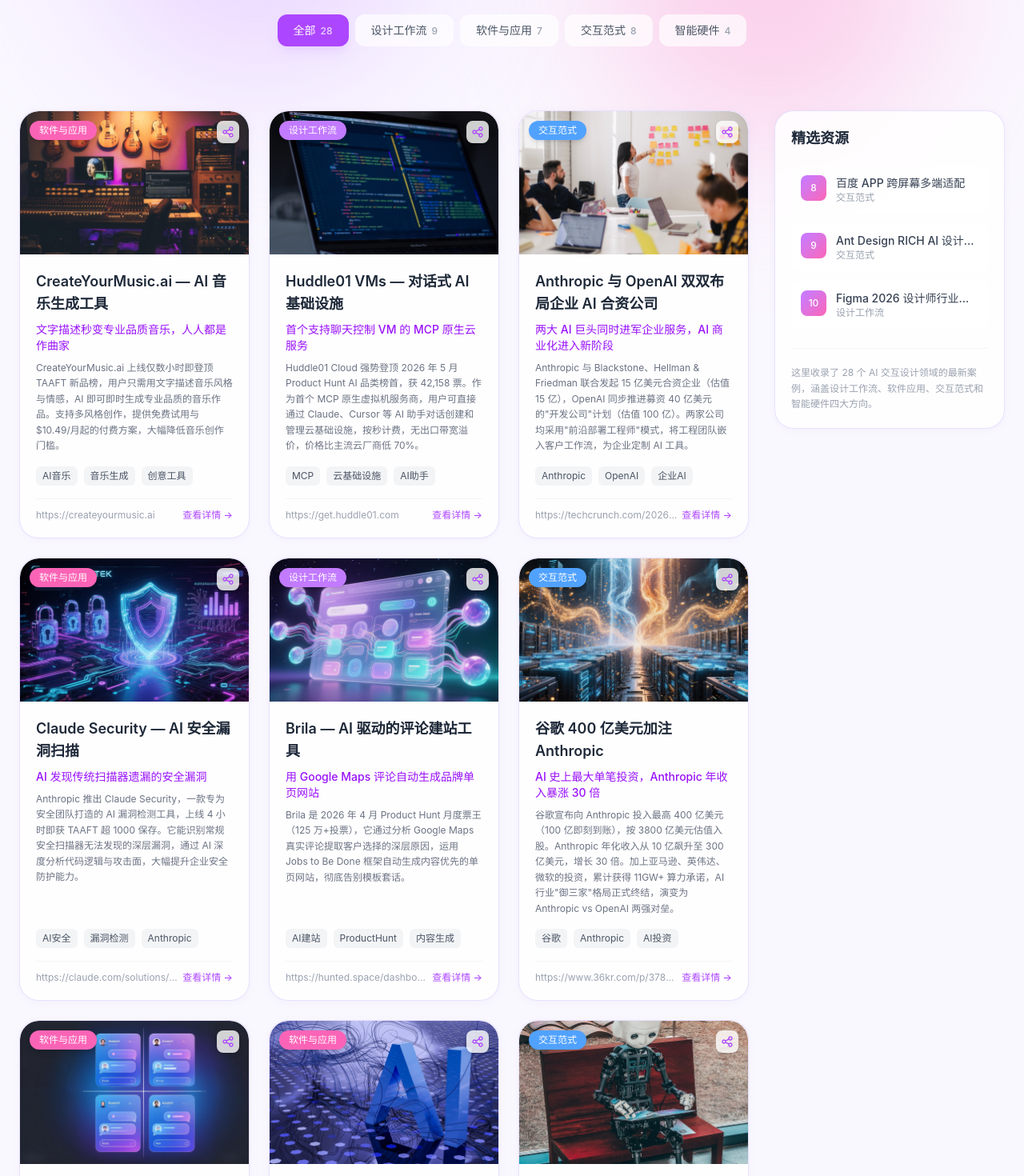
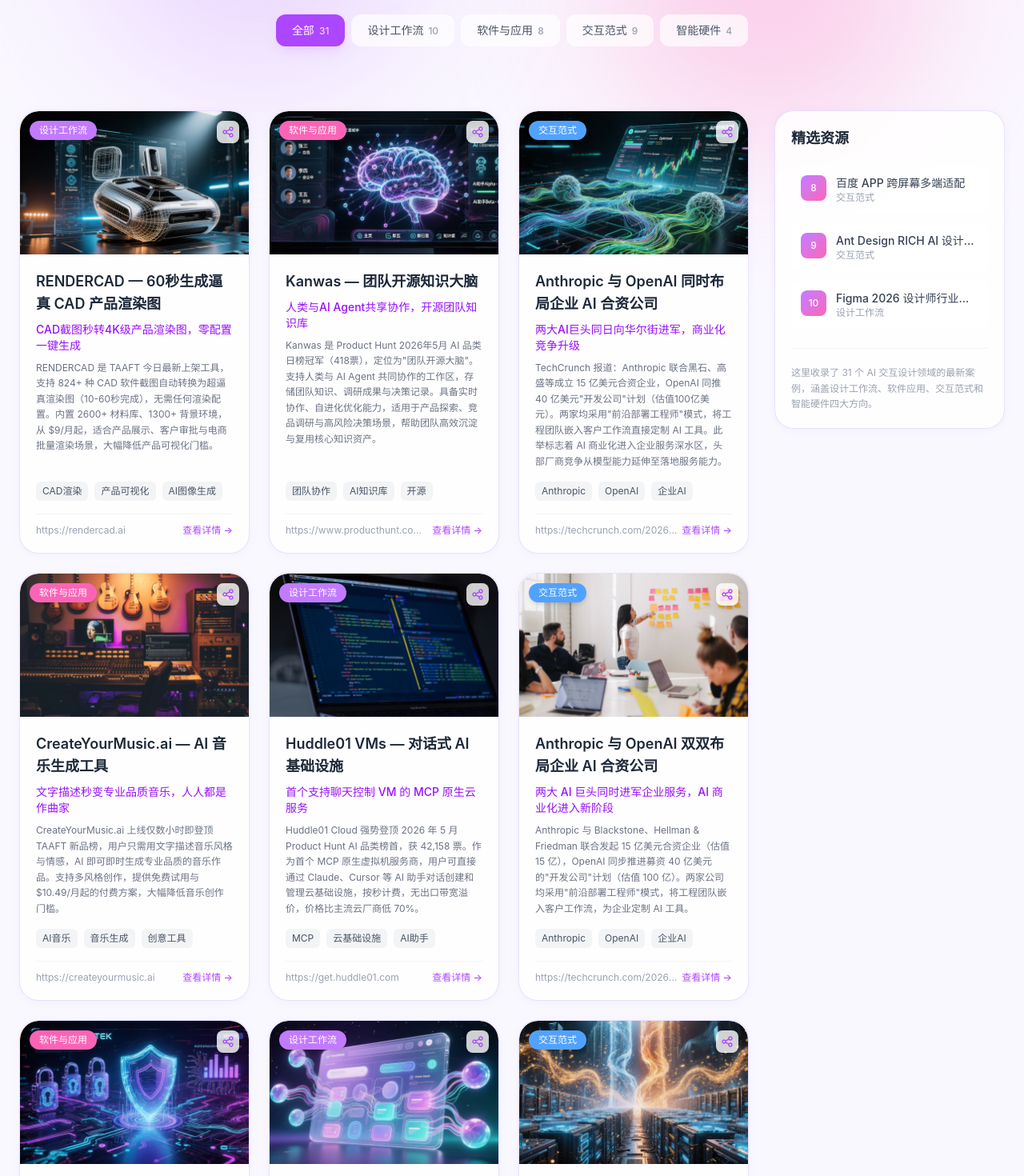
Before and after one commit to xiaoruan35-lab/ai-inspiration-lib, a Next.js app: page / in a window 1280 px wide. Shown: the part 300-1770 px from the top of the page at 80% size. Built offline with nearby package versions, Linux system fonts and the light colour scheme.

Commit message:
feat: 自动抓取每日 AI 产品与重大行业资讯

```diff
--- a/src/data/caseStudies.ts
+++ b/src/data/caseStudies.ts
@@ -11,6 +11,36 @@
 
 
 export const CASE_STUDIES: CaseStudy[] = [
+  {
+    id: 'auto-20260507-01',
+    title: 'RENDERCAD — 60秒生成逼真 CAD 产品渲染图',
+    highlight: 'CAD截图秒转4K级产品渲染图，零配置一键生成',
+    description: 'RENDERCAD 是 TAAFT 今日最新上架工具，支持 824+ 种 CAD 软件截图自动转换为超逼真渲染图（10-60秒完成），无需任何渲染配置。内置 2600+ 材料库、1300+ 背景环境，从 $9/月起，适合产品展示、客户审批与电商批量渲染场景，大幅降低产品可视化门槛。',
+    category: '设计工作流',
+    tags: ['CAD渲染', '产品可视化', 'AI图像生成', '设计提效'],
+    sourceUrl: 'https://rendercad.ai',
+    coverUrl: '/image/cases/auto-20260507-01.jpg'
+  },
+  {
+    id: 'auto-20260507-02',
+    title: 'Kanwas — 团队开源知识大脑',
+    highlight: '人类与AI Agent共享协作，开源团队知识库',
+    description: 'Kanwas 是 Product Hunt 2026年5月 AI 品类日榜冠军（418票），定位为"团队开源大脑"。支持人类与 AI Agent 共同协作的工作区，存储团队知识、调研成果与决策记录。具备实时协作、自进化优化能力，适用于产品探索、竞品调研与高风险决策场景，帮助团队高效沉淀与复用核心知识资产。',
+    category: '软件与应用',
+    tags: ['团队协作', 'AI知识库', '开源', '知识管理'],
+    sourceUrl: 'https://www.producthunt.com/products/kanwas',
+    coverUrl: '/image/cases/auto-20260507-02.jpg'
+  },
+  {
+    id: 'auto-20260507-03',
+    title: 'Anthropic 与 OpenAI 同时布局企业 AI 合资公司',
+    highlight: '两大AI巨头同日向华尔街进军，商业化竞争升级',
+    description: 'TechCrunch 报道：Anthropic 联合黑石、高盛等成立 15 亿美元合资企业，OpenAI 同推 40 亿美元"开发公司"计划（估值100亿美元）。两家均采用"前沿部署工程师"模式，将工程团队嵌入客户工作流直接定制 AI 工具。此举标志着 AI 商业化进入企业服务深水区，头部厂商竞争从模型能力延伸至落地服务能力。',
+    category: '交互范式',
+    tags: ['Anthropic', 'OpenAI', '企业AI', '行业动态'],
+    sourceUrl: 'https://techcrunch.com/2026/05/04/anthropic-and-openai-are-both-launching-joint-ventures-for-enterprise-ai-services/',
+    coverUrl: '/image/cases/auto-20260507-03.jpg'
+  },
   {
     id: 'auto-20260506-01',
     title: 'CreateYourMusic.ai — AI 音乐生成工具',
@@ -116,7 +146,7 @@
     id: 'auto-20260416-02',
     title: 'Antioch — 物理 AI 仿真平台',
     highlight: '做物理 AI 领域的 Cursor，让机器人在虚拟环境高效训练',
-    description: 'Antioch 致力于构建高保真机器人仿真工具，帮助开发者缩小“仿真到现实”(sim-to-real) 的差距。平台允许用户在虚拟环境中部署机器人模型并连接模拟传感器，生成训练数据与测试边缘案例，已完成 850 万美元种子轮融资，估值 6000 万美元。MIT 已将其用于大模型设计机器人的测试评估。',
+    description: 'Antioch 致力于构建高保真机器人仿真工具，帮助开发者缩小"仿真到现实"(sim-to-real) 的差距。平台允许用户在虚拟环境中部署机器人模型并连接模拟传感器，生成训练数据与测试边缘案例，已完成 850 万美元种子轮融资，估值 6000 万美元。MIT 已将其用于大模型设计机器人的测试评估。',
     category: '设计工作流',
     tags: ['物理AI', '机器人仿真', 'AI训练数据', 'Sim-to-Real'],
     sourceUrl: 'https://techcrunch.com/2026/04/16/this-simulation-startup-wants-to-be-the-cursor-for-physical-ai/',
@@ -166,7 +196,7 @@
     id: '2',
     title: 'Lovart',
     highlight: '全球首个专业 AI 设计智能体，新增 Move Object 功能',
-    description: '全链路设计智能体，支持多模型集成。其“移动对象”功能可自由拖拽元素并自动修复背景，将半小时操作缩短至30秒。',
+    description: '全链路设计智能体，支持多模型集成。其"移动对象"功能可自由拖拽元素并自动修复背景，将半小时操作缩短至30秒。',
     category: '设计工作流',
     tags: ['AI图像编辑', '自动背景修复', '多模型集成'],
     sourceUrl: 'https://www.lovart.ai',
```
